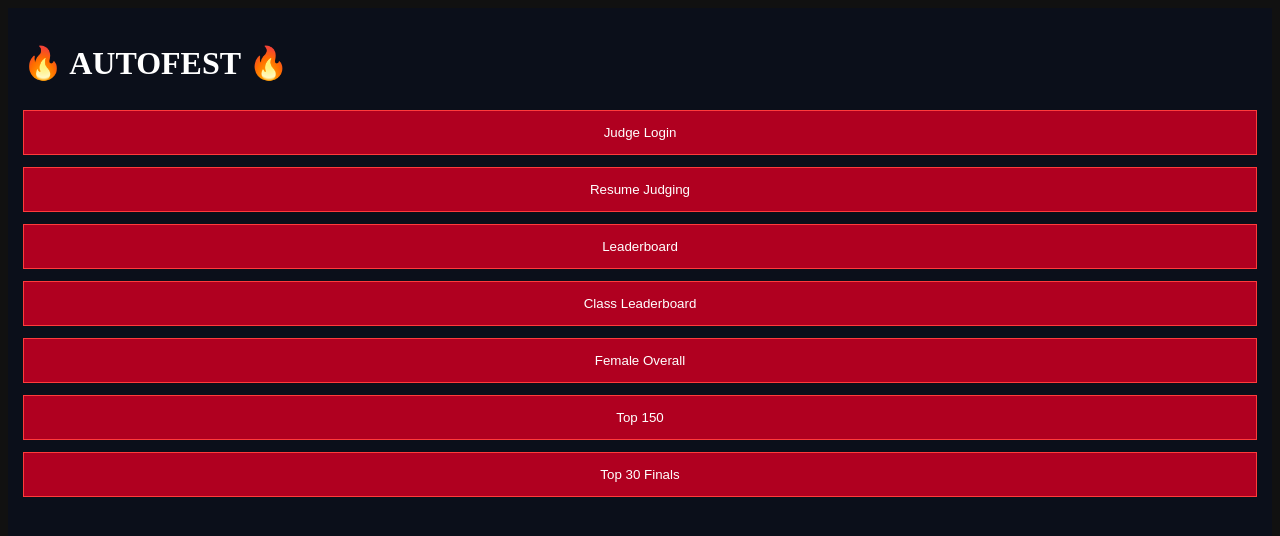
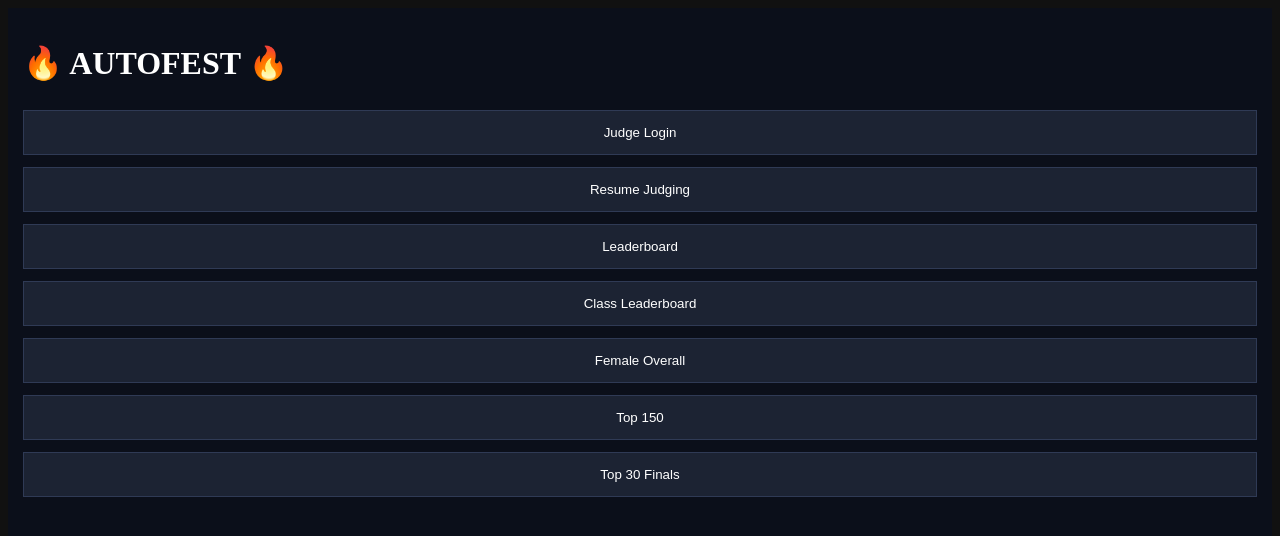
Before and after one commit to Les134/Autofest-2026-Final-App, a React (Create React App) app: page / in a window 1280 px wide. Shown: the top 536 px of the page. Built offline with nearby package versions, Linux system fonts and the light colour scheme.

Commit message:
Update App.js

```diff
--- a/src/App.js
+++ b/src/App.js
@@ -67,11 +67,11 @@ export default function App() {
 
   const styles = {
     container:{background:"#0b0f1a",color:"#fff",minHeight:"100vh",padding:"15px"},
-    button:{width:"100%",padding:"14px",margin:"6px 0",background:"#b00020",border:"1px solid #ff3b3b",color:"#fff"},
-    active:{background:"#ff0000"},
+    button:{width:"100%",padding:"14px",margin:"6px 0",background:"#1c2333",border:"1px solid #2f3a55",color:"#fff"},
+    active:{background:"#ff0000"}, // 🔥 ONLY ACTIVE IS RED
     row:{display:"flex",gap:"6px"},
     scoreRow:{display:"flex",overflowX:"auto"},
-    scoreBtn:{padding:"14px",margin:"3px",minWidth:"42px",background:"#b00020",border:"1px solid #ff3b3b",color:"#fff"},
+    scoreBtn:{padding:"14px",margin:"3px",minWidth:"42px",background:"#1c2333",border:"1px solid #2f3a55",color:"#fff"},
     input:{width:"100%",padding:"10px",margin:"6px 0",background:"#111827",border:"1px solid #2f3a55",color:"#fff"}
   };
 
```
